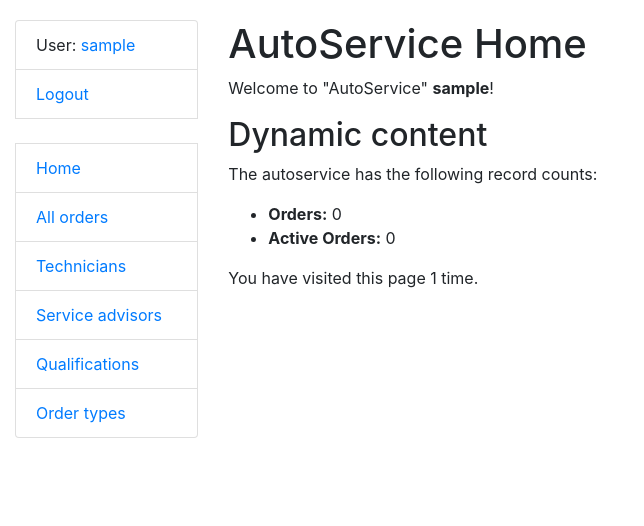
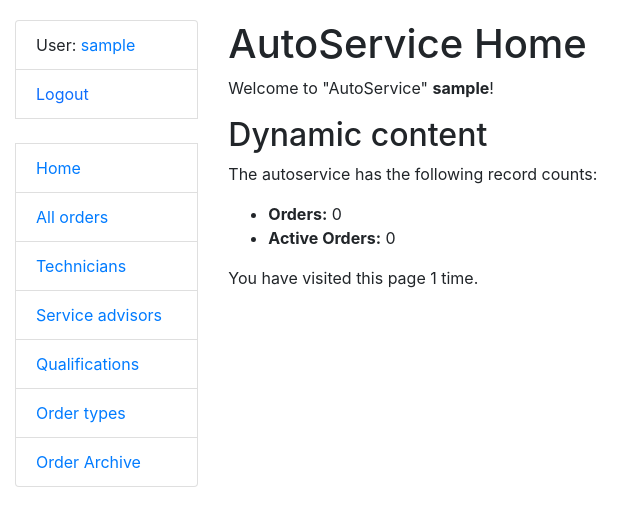
Before and after one commit to JacksonMarch/car_repair_station_service, a Django app: page / in a window 1280 px wide. Shown: the top 526 px of the page, without its empty margins (0-644 px from the left). Run offline with Django 5.2, Linux system fonts and the light colour scheme; the visitor is signed in with stand-in values (Sample User, id 1); data that the repository does not hold is empty.

Commit message:
Implemented OrderArchive and OrderRestore, add new "Order Archive" page, add url for page

```diff
--- a/autoservice/urls.py
+++ b/autoservice/urls.py
@@ -1,51 +1,36 @@
 from django.urls import path
 
-from .views import (
-    index,
-    OrderListView,
-    OrderTypeListView,
-    OrderTypeCreateView,
-    OrderTypeUpdateView,
-    OrderTypeDeleteView,
-    TechnicianListView,
-    TechnicianDetailView,
-    TechnicianCreateView,
-    TechnicianUpdateView,
-    TechnicianDeleteView,
-    ServiceAdvisorListView,
-    ServiceAdvisorDetailView,
-    ServiceAdvisorCreateView,
-    ServiceAdvisorUpdateView,
-    ServiceAdvisorDeleteView,
-    MasterQualificationListView,
-    MasterQualificationCreateView,
-    MasterQualificationUpdateView,
-    MasterQualificationDeleteView,
-
-)
+from . import views
 
 app_name = "autoservice"
 
 urlpatterns = [
-    path("", index, name="index"),
-    path("orders/", OrderListView.as_view(), name="order-list"),
-    path("technician/", TechnicianListView.as_view(), name="technician-list"),
-    path("technician/<int:pk>/", TechnicianDetailView.as_view(), name="technician-detail"),
-    path("technician/create/", TechnicianCreateView.as_view(), name="technician-create"),
-    path("technician/<int:pk>/update/", TechnicianUpdateView.as_view(), name="technician-update"),
-    path("technician/<int:pk>/delete/", TechnicianDeleteView.as_view(), name="technician-delete"),
-    path("service-advisor/", ServiceAdvisorListView.as_view(), name="service-advisor-list"),
-    path("service-advisor/<int:pk>/", ServiceAdvisorDetailView.as_view(), name="service-advisor-detail"),
-    path("service-advisor/create/", ServiceAdvisorCreateView.as_view(), name="service-advisor-create"),
-    path("service-advisor/<int:pk>/update/", ServiceAdvisorUpdateView.as_view(), name="service-advisor-update"),
-    path("service-advisor/<int:pk>/delete/", ServiceAdvisorDeleteView.as_view(), name="service-advisor-delete"),
-    path("master-qualification/", MasterQualificationListView.as_view(), name="master-qualification-list"),
-    path("master-qualification/create/", MasterQualificationCreateView.as_view(), name="master-qualification-create"),
-    path("master-qualification/<int:pk>/update/", MasterQualificationUpdateView.as_view(), name="master-qualification-update"),
-    path("master-qualification/<int:pk>/delete/", MasterQualificationDeleteView.as_view(), name="master-qualification-delete"),
-    path("order-type/", OrderTypeListView.as_view(), name="order-type-list"),
-    path("order-type/create/", OrderTypeCreateView.as_view(), name="order-type-create"),
-    path("order-type/<int:pk>/update/", OrderTypeUpdateView.as_view(), name="order-type-update"),
-    path("order-type/<int:pk>/delete/", OrderTypeDeleteView.as_view(), name="order-type-delete"),
-
+    path("", views.index, name="index"),
+    path("orders/", views.OrderListView.as_view(), name="order-list"),
+    path("orders/<int:pk>/", views.OrderDetailView.as_view(), name="order-detail"),
+    path("orders/create/", views.OrderCreateView.as_view(), name="order-create"),
+    path("orders/<int:pk>/update/", views.OrderUpdateView.as_view(), name="order-update"),
+    path("orders/<int:pk>/delete/", views.OrderDeleteView.as_view(), name="order-delete"),
+    path("technician/", views.TechnicianListView.as_view(), name="technician-list"),
+    path("technician/<int:pk>/", views.TechnicianDetailView.as_view(), name="technician-detail"),
+    path("technician/<int:pk>/order", views.TechnicianOrderListView.as_view(), name="technician-order"),
+    path("technician/create/", views.TechnicianCreateView.as_view(), name="technician-create"),
+    path("technician/<int:pk>/update/", views.TechnicianUpdateView.as_view(), name="technician-update"),
+    path("technician/<int:pk>/delete/", views.TechnicianDeleteView.as_view(), name="technician-delete"),
+    path("service-advisor/", views.ServiceAdvisorListView.as_view(), name="service-advisor-list"),
+    path("service-advisor/<int:pk>/", views.ServiceAdvisorDetailView.as_view(), name="service-advisor-detail"),
+    path("service-advisor/create/", views.ServiceAdvisorCreateView.as_view(), name="service-advisor-create"),
+    path("service-advisor/<int:pk>/update/", views.ServiceAdvisorUpdateView.as_view(), name="service-advisor-update"),
+    path("service-advisor/<int:pk>/delete/", views.ServiceAdvisorDeleteView.as_view(), name="service-advisor-delete"),
+    path("master-qualification/", views.MasterQualificationListView.as_view(), name="master-qualification-list"),
+    path("master-qualification/create/", views.MasterQualificationCreateView.as_view(), name="master-qualification-create"),
+    path("master-qualification/<int:pk>/update/", views.MasterQualificationUpdateView.as_view(), name="master-qualification-update"),
+    path("master-qualification/<int:pk>/delete/", views.MasterQualificationDeleteView.as_view(), name="master-qualification-delete"),
+    path("order-type/", views.OrderTypeListView.as_view(), name="order-type-list"),
+    path("order-type/create/", views.OrderTypeCreateView.as_view(), name="order-type-create"),
+    path("order-type/<int:pk>/update/", views.OrderTypeUpdateView.as_view(), name="order-type-update"),
+    path("order-type/<int:pk>/delete/", views.OrderTypeDeleteView.as_view(), name="order-type-delete"),
+    path("accounts/profile/", views.profile_redirect_view, name="profile-redirect"),
+    path("archive/", views.OrderArchiveListView.as_view(), name="order-archive-list"),
+path("orders/<int:pk>/restore/", views.OrderRestoreView.as_view(), name="order-restore"),
 ]
--- a/autoservice/views.py
+++ b/autoservice/views.py
@@ -1,9 +1,9 @@
 from django.contrib.auth.decorators import login_required
 from django.db.models import Prefetch
 from django.http import HttpResponseRedirect
-from django.shortcuts import render
+from django.shortcuts import render, redirect, get_object_or_404
 from django.urls import reverse_lazy
-from django.views import generic
+from django.views import generic, View
 from django.contrib.auth.mixins import LoginRequiredMixin
 
 from .models import (
@@ -48,15 +48,43 @@ class OrderListView(LoginRequiredMixin, generic.ListView):
             "order_type",
             "service_advisor",
             "technician"
-        )
+        ).filter(is_archived=False)
         service_advisor_id = self.request.GET.get("service_advisor_id")
         if service_advisor_id:
             queryset = queryset.filter(service_advisor_id=service_advisor_id)
         return queryset
 
 
+class OrderDetailView(LoginRequiredMixin, generic.DetailView):
+    model = Order
+
+
+class OrderCreateView(LoginRequiredMixin, generic.CreateView):
+    model = Order
+    fields = "__all__"
+
+
+class OrderUpdateView(LoginRequiredMixin, generic.UpdateView):
+    model = Order
+    fields = "__all__"
+
+
+class OrderDeleteView(LoginRequiredMixin, generic.DeleteView):
+    model = Order
+    success_url = reverse_lazy("autoservice:order-list")
+
+    def form_valid(self, form):
+        success_url = self.get_success_url()
+        self.object = self.get_object()
+        self.object.is_archived = True
+        self.object.save()
+        return HttpResponseRedirect(success_url)
+
+
 class TechnicianListView(LoginRequiredMixin, generic.ListView):
     model = Technician
+    paginate_by = 5
+
 
     def get_queryset(self):
         all_orders = Order.objects.all()
@@ -69,16 +97,28 @@ class TechnicianDetailView(LoginRequiredMixin, generic.DetailView):
     model = Technician
 
 
+class TechnicianOrderListView(LoginRequiredMixin, generic.ListView):
+    model = Technician
+    template_name = "autoservice/technician_order.html"
+
+    def get_queryset(self):
+        technician_id = self.kwargs["pk"]
+        return Order.objects.filter(technician_id=technician_id)
+
+    def get_context_data(self, **kwargs):
+        context = super().get_context_data(**kwargs)
+        context["technician"] = Technician.objects.get(pk=self.kwargs["pk"])
+        return context
+
+
 class TechnicianCreateView(LoginRequiredMixin, generic.CreateView):
     model = Technician
     fields = "__all__"
-    success_url = reverse_lazy("autoservice:technician-list")
 
 
 class TechnicianUpdateView(LoginRequiredMixin, generic.UpdateView):
     model = Technician
     fields = "__all__"
-    success_url = reverse_lazy("autoservice:technician-list")
 
 
 class TechnicianDeleteView(LoginRequiredMixin, generic.DeleteView):
@@ -173,3 +213,32 @@ class OrderTypeDeleteView(LoginRequiredMixin, generic.DeleteView):
     model = OrderType
     success_url = reverse_lazy("autoservice:order-type-list")
     template_name = "autoservice/order_type_confirm_delete.html"
+
+
+@login_required
+def profile_redirect_view(request):
+    return redirect('autoservice:service-advisor-detail', pk=request.user.pk)
+
+
+class OrderArchiveListView(LoginRequiredMixin, generic.ListView):
+    model = Order
+    template_name = "autoservice/order_list.html"
+    paginate_by = 5
+
+    def get_queryset(self):
+        return Order.objects.select_related(
+            "order_type", "service_advisor", "technician"
+        ).filter(is_archived=True)
+
+    def get_context_data(self, **kwargs):
+        context = super().get_context_data(**kwargs)
+        context["is_archive_page"] = True
+        return context
+
+
+class OrderRestoreView(View):
+    def post(self, request, pk):
+        order = get_object_or_404(Order, pk=pk)
+        order.is_archived = False
+        order.save()
+        return redirect("autoservice:order-archive-list")
--- a/templates/autoservice/technician_order.html
+++ b/templates/autoservice/technician_order.html
@@ -5,6 +5,7 @@
     {{ technician.first_name }} {{ technician.last_name }}
   </h1>
       <p>Qualification: {{ technician.master_qualification }}</p>
+
   <h2>
     Active orders:
 {##}
@@ -40,4 +41,7 @@
   {% endfor %}
 
     </table>
+    <a href="{% url 'autoservice:technician-list' %}" class="btn btn-outline-secondary">
+      &larr; Back
+    </a>
 {% endblock %}
--- a/templates/includes/sidebar.html
+++ b/templates/includes/sidebar.html
@@ -1,7 +1,14 @@
 <ul class="sidebar-nav list-group">
   {% if user.is_authenticated %}
     <li class="list-group-item">User: <a href="{{ user.get_absolute_url }}">{{ user.get_username }}</a></li>
-    <li class="list-group-item"><a href="{% url 'logout'%}?next={{request.path}}">Logout</a></li>
+    <li class="list-group-item">
+      <form action="{% url 'logout' %}" method="post" style="display: inline;">
+        {% csrf_token %}
+        <button type="submit" style="background: none; border: none; padding: 0; color: #0d6efd; cursor: pointer;">
+          Logout
+        </button>
+      </form>
+    </li>
   {% else %}
     <li class="list-group-item"><a href="{% url 'login'%}?next={{request.path}}">Login</a></li>
   {% endif %}
@@ -14,4 +21,5 @@
   <li class="list-group-item"><a href="{% url 'autoservice:service-advisor-list' %}">Service advisors</a></li>
   <li class="list-group-item"><a href="{% url 'autoservice:master-qualification-list' %}">Qualifications</a></li>
   <li class="list-group-item"><a href="{% url 'autoservice:order-type-list' %}">Order types</a></li>
+  <li class="list-group-item"><a href="{% url 'autoservice:order-archive-list' %}">Order Archive</a></li>
 </ul>
```
